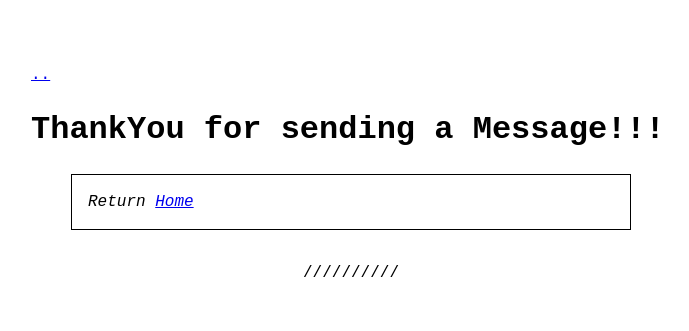
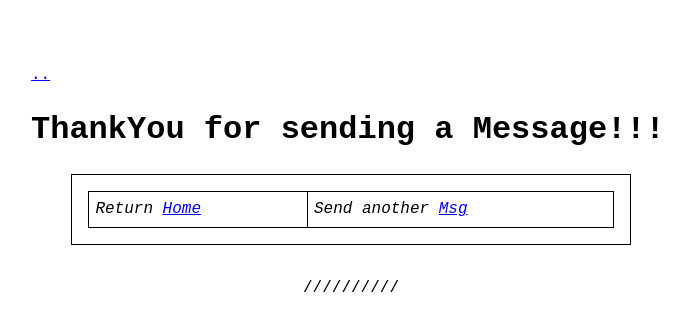
Before and after one commit to jkr1sh/blog, a Jekyll site: the page built from msg.md, in a window 1280 px wide. Shown: the top 331 px of the page, without its empty margins (289-978 px from the left). Built offline with Jekyll 4.4.1, drawn with Linux system fonts in a browser that asks for light colours.

Commit message:
added contact functionality

```diff
--- a/msg.md
+++ b/msg.md
@@ -3,7 +3,7 @@ layout: page
 title: ThankYou for sending a Message!!!
 ---
 
->Return [Home](/blog)
+>Return [Home](/blog)   |   Send another [Msg](/contact.html)
 
 
 ---
```
